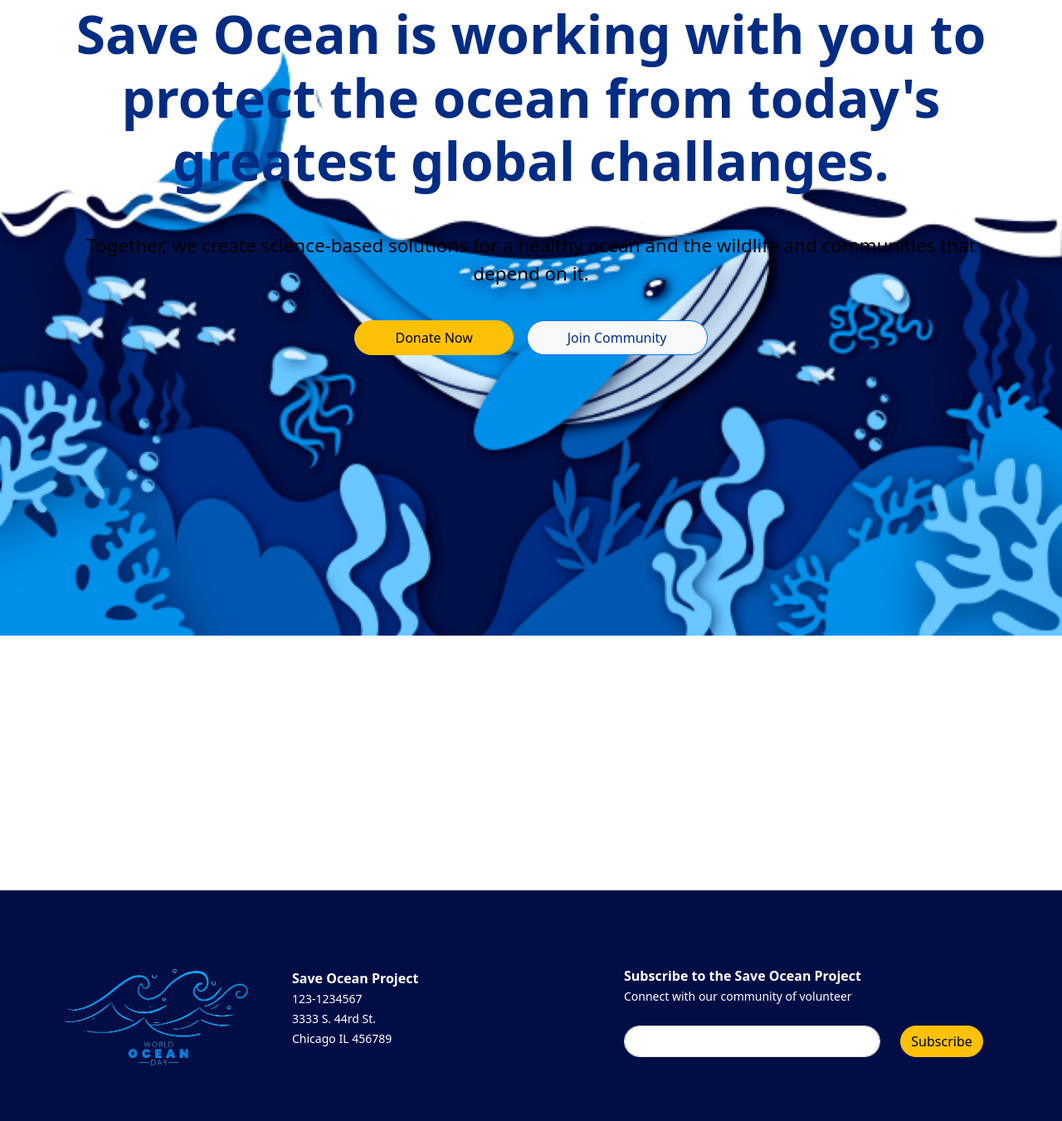
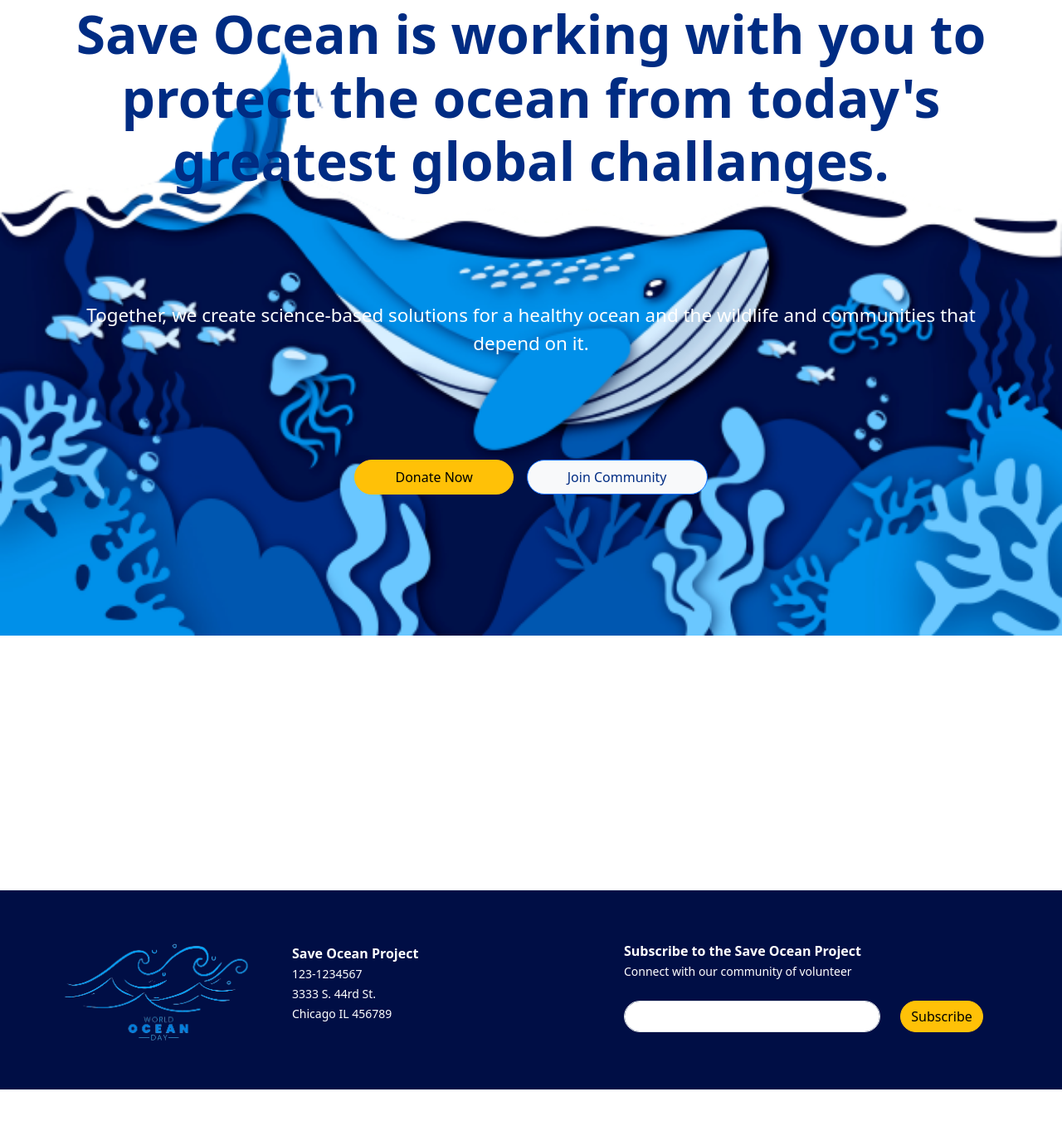
Before and after one commit to AnggunLntra/Fundraising-Landing-Page, a plain HTML site: page index.html in a window 1280 px wide. Shown: the part 3613-4964 px from the top of the page at 83% size. After the commit the page ends 4926 px from the top, so only its background shows below. Drawn offline with nearby package versions, Linux system fonts and the light colour scheme.

Commit message:
modified page

```diff
--- a/index.html
+++ b/index.html
@@ -20,11 +20,19 @@
 			padding: 40px 20px;
 		}
 
+		.py-donation-join{
+			padding: 80px 0 40px 0;
+		}
+
 		.p-content-our-stories, .px-our-program{
 			padding: 0px;
 		}
 
 		.padding-nav{
+			padding: 10px 20px;
+		}
+
+		.p-footer{
 			padding: 10px 20px;
 		}
 
@@ -104,6 +112,14 @@
 				padding: 15px 70px;
 			}
 
+			.p-footer{
+			padding: 10px 40px;
+			}
+
+			.py-donation-join{
+				padding: 100px 0;
+			}
+
 			.my-our-program, .my-donation-join{
 				margin: 30px 0;
 			}
@@ -129,7 +145,6 @@
 
 			.font-paragraph-donation-join{
 				font-size: 1.4em;
-				color: black;
 			}
 
 			/*width*/
@@ -301,7 +316,7 @@
 		<div class="row justify-content-center padding-donation-join bottom" id="donation-join">
 			<div class="with text-center">
 				<h1 class="fw-bold text-primary my-donation-join font-h1">Save Ocean is working with you to protect the ocean from today's greatest global challanges.</h1>
-				<p class="fw-light py-3 font-paragraph-donation-join">Together, we create science-based solutions for a healthy ocean and the wildlife and communities that depend on it.</p>
+				<p class="fw-light py-donation-join font-paragraph-donation-join">Together, we create science-based solutions for a healthy ocean and the wildlife and communities that depend on it.</p>
 				<div class="d-flex justify-content-center btn-donation-join mb-5">
 					<a class="btn btn-warning py-2 px-5 rounded-5 m-2">Donate Now</a>
 					<a class="btn btn-primary bg-light text-primary py-2 px-5 rounded-5 m-2">Join Community</a>
@@ -311,7 +326,7 @@
 		<!-- End Donation and Join -->
 	</section>
 	<footer class="container-fluid text-white" style="background: rgb(0,14,69); margin-top: -40px;">
-		<div class="row align-items-footer padding">
+		<div class="row align-items-footer p-footer">
 			<div class="col-lg-3">
 				<img class="img-fluid" src="logo.png">
 			</div>
```
